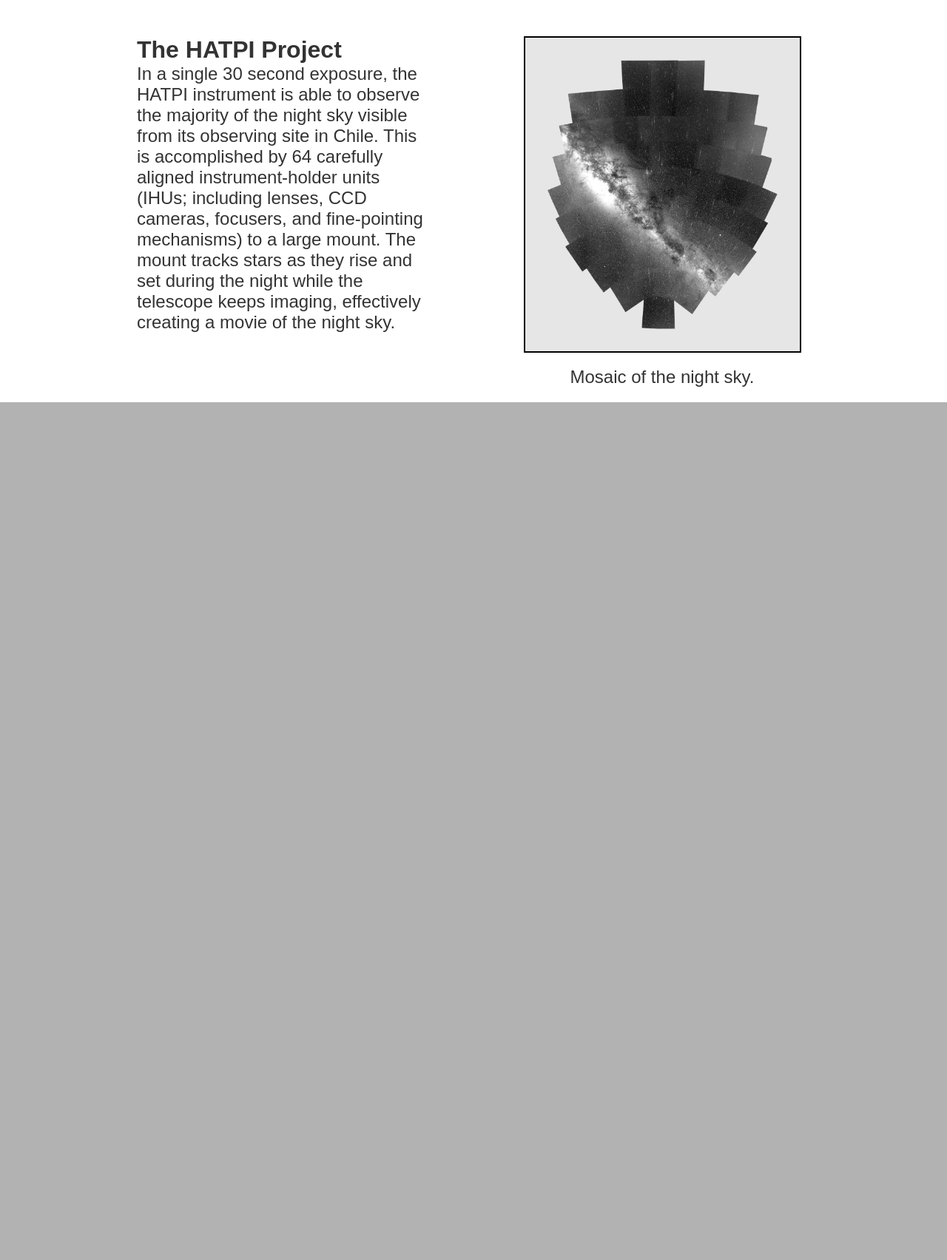
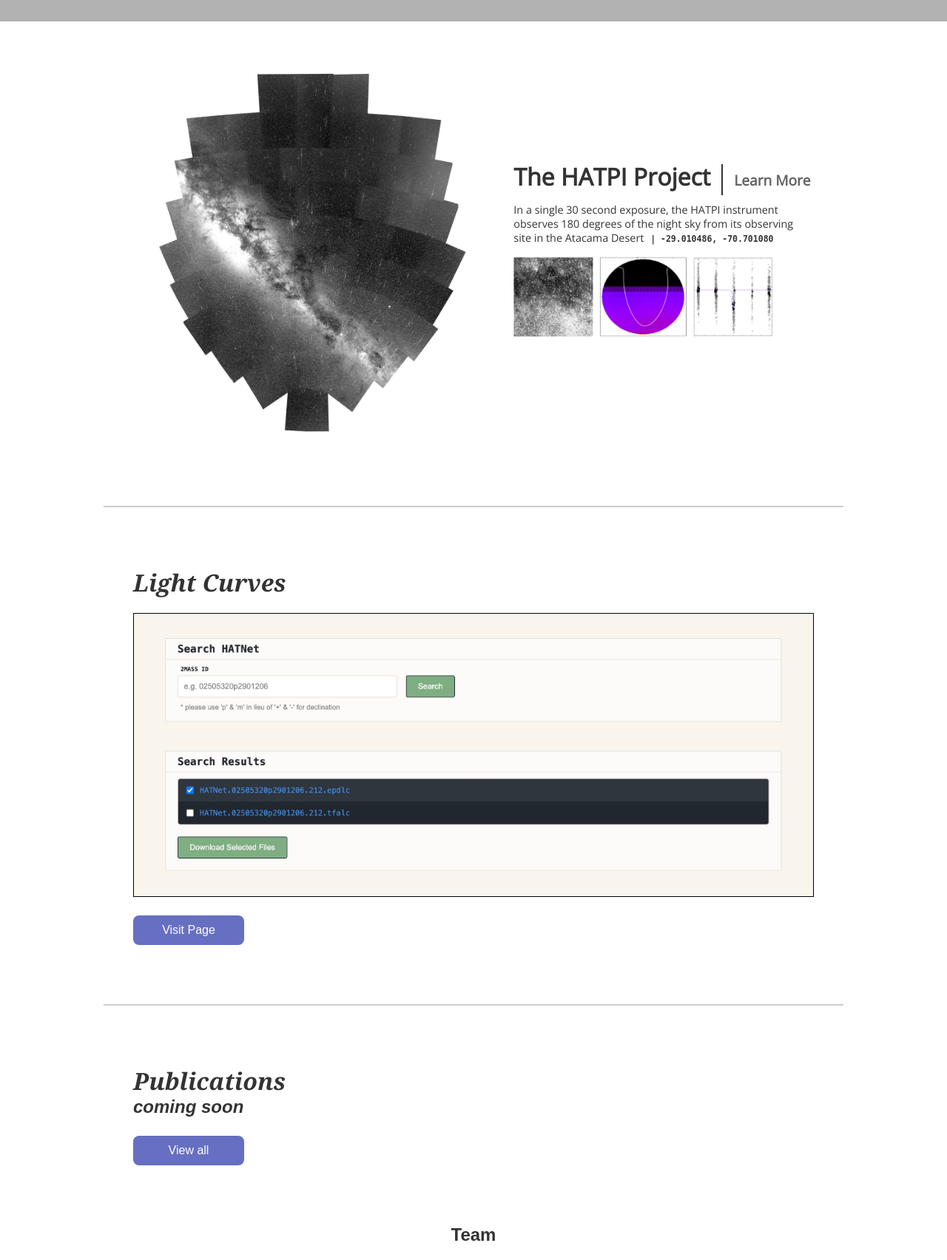
Before and after one commit to antkeyes/hatpi.org, a Python web app: template templates/index.html in a window 1280 px wide. Shown: the part 751-2455 px from the top of the page at 74% size. Before the commit the page ends 1295 px from the top, so only its background shows below. Run offline with Jinja, Linux system fonts and the light colour scheme; the template is opened without the code that fills it, so the values that code supplies are empty.

Commit message:
restyled about section

```diff
--- a/static/styles.css
+++ b/static/styles.css
@@ -125,7 +125,7 @@ main {
     color: #333; /* text color */
     font-family: Arial, Helvetica, sans-serif;
     text-align: center;
-    margin-top: 50px; /* space below the navbar */
+    margin-top: 20px; space below the navbar
 }
 
 /* full-width image styling (instrument at night) */
@@ -140,7 +140,7 @@ main {
 #image-container {
     position: relative;
     width: 100%;
-    max-height: 650px;
+    max-height: 700px;
     aspect-ratio: 16 / 9;
     overflow: hidden;
 }
@@ -189,11 +189,12 @@ main {
     display: grid;
     grid-template-columns: 1fr 1fr;
     gap: 20px;
-    /* padding: 40px; */
+    padding-bottom: 50px;
     max-width: 1000px;
-    /* background-color: beige; */
     margin: 0 auto; /* center container on screen */
     justify-items: center;
+    border-bottom: 2px solid #ccc;
+    color: #333333;  /* text color */
 }
 
 
@@ -203,32 +204,166 @@ main {
     display: flex;
     flex-direction: column;
     /* padding: 20px; */
-    font-family: Arial, Helvetica, sans-serif;
+    align-items: flex-start;
+    justify-content: center;
+    font-family: 'Open Sans', sans-serif;
     max-width: 400px;
-    /* background-color: blue; */
+}
+
+/* column styling withint the about section */
+.about-column-right {
+    display: flex;
+    flex-direction: column;
+    /* padding: 20px; */
+    align-items: flex-start;
+    justify-content: center;
+    font-family: 'Open Sans', sans-serif;
+    max-width: 450px;
+    margin-bottom: 30px;
+
 }
 
 /* mosaic image styling in the about section */
 .mosaic-image {
-    width: 375px;
+    width: 475px;
     height: auto;
     margin-bottom: 15px;
     cursor: pointer;
-    border: 2px solid black;
-    background-color: #E6E6E6;
     padding: 30px;
 }
 
-.about-column h1 {
+.about-column-right h1 {
     font-size: 2em;
-    text-align: left !important;
+    margin-bottom: 10px;
 }
 
-.about-column p {
-    font-size: 1.5em;
+.about-column-right p {
+    font-size: .9em;
+    text-align: left !important;
+    font-weight: 100;
+}
+
+.vertical-pipe-h1 {
+    display: inline-block;
+    width: 2px;
+    height: 1.3em;
+    background-color: #333333;
+    vertical-align: middle;
+    margin: 0 15px;
+}
+
+.learn-more {
+    text-decoration: none;
+    font-weight: bold;
+    font-family: 'Open Sans', sans-serif;
+    color: #646464;
+    font-size: .6em;
+}
+
+.coordinate-link {
+    text-decoration: none;
+    font-weight: bold;
+    font-family: 'IBM Plex Mono', monospace;
+    color: inherit;
+    margin-left: 5px;
+    font-size: .8em;
+}
+
+.three-about-pics {
+    max-width: 350px;
+    margin-top: 15px;
+}
+
+
+#light-curves {
+    max-width: 1000px;
+    margin: 0 auto;
+    padding-top: 80px;
+    padding-bottom: 80px;
+    padding-left: 40px;
+    padding-right: 40px;
+    text-align: left;
+    border-bottom: 2px solid #ccc;
+}
+
+#light-curves h1 {
+    font-size: 2em;
+    font-family: Georgia, 'Times New Roman', Times, serif;
+    font-style: italic;
+}
+
+.light-curves-image {
+    display: block;
+    max-width: 100%;
+    height: auto;
+    margin: 20px auto;
+    border: 1px solid black;
+}
+
+.light-curves-button {
+    display: inline-block;
+    background-color: #666FC1; /* Button background color */
+    color: #FFFFFF;            /* Button text color */
+    text-decoration: none;     /* Remove underline */
+    text-align: center;        /* Center the text */
+    line-height: 40px;         /* Vertically center the text */
+    width: 150px;              /* Button width */
+    height: 40px;              /* Button height */
+    border-radius: 8px;       /* Rounded corners */
+    border: none;              /* No border initially */
+    font-family: Arial, Helvetica, sans-serif;
+    font-size: 1em;
+    margin-top: 25px;         /* Add space above/below, center horizontally */
+    display: block;            /* Ensure block layout for centering */
+    transition: all 0.3s ease; /* Smooth hover effect */
+}
+
+.light-curves-button:hover {
+    background-color: #555EB0; /* Slightly darker shade on hover */
+    border: 1px solid black;   /* Add a black border on hover */
+    color: #FFFFFF;            /* Keep text color white */
+}
+
+#publications {
+    max-width: 1000px;
+    margin: 0 auto;
+    padding-top: 80px;
+    padding-bottom: 80px;
+    padding-left: 40px;
+    padding-right: 40px;
     text-align: left;
 }
 
-.centered-text {
-    text-align: center !important;
+#publications h1 {
+    font-family: Georgia, 'Times New Roman', Times, serif;
+    font-style: italic;
+    font-size: 2em;
 }
+
+#publications h2 {
+    font-style: italic;
+}
+
+.publications-button {
+    display: inline-block;
+    background-color: #666FC1; /* Button background color */
+    color: #FFFFFF;            /* Button text color */
+    text-decoration: none;     /* Remove underline */
+    text-align: center;        /* Center the text */
+    line-height: 40px;         /* Vertically center the text */
+    width: 150px;              /* Button width */
+    height: 40px;              /* Button height */
+    border-radius: 8px;       /* Rounded corners */
+    border: none;              /* No border initially */
+    font-family: Arial, Helvetica, sans-serif;
+    font-size: 1em;
+    margin-top: 25px;         /* Add space above/below, center horizontally */
+    display: block;            /* Ensure block layout for centering */
+    transition: all 0.3s ease; /* Smooth hover effect */
+}
+
+.publications-button:hover {
+    background-color: #555EB0; /* Slightly darker shade on hover */
+    border: 1px solid black;   /* Add a black border on hover */
+    color: #FFFFFF;            /* Keep text color white */
+}
--- a/templates/index.html
+++ b/templates/index.html
@@ -4,7 +4,10 @@
     <meta charset="UTF-8">
     <meta name="viewport" content="width=device-width, initial-scale=1.0">
     <title>Welcome to HATPI</title>
+    <link href="https://fonts.googleapis.com/css2?family=Open+Sans:wght@300;400&display=swap" rel="stylesheet">
     <link rel="stylesheet" href="/static/styles.css">
+    <link rel="icon" href="/static/images/favicon.png" type="image/x-icon">
+
 </head>
 <body>
     <!-- Navigation bar -->
@@ -47,27 +50,44 @@
     <main>
         <!-- about section -->
         <section id="about">
-            <!-- left column: heading and paragraph text -->
-             <div class="about-column">
-                <h1>The HATPI Project</h1>
-                <p>In a single 30 second exposure, the HATPI instrument is able
-                    to observe the majority of the night sky visible from its observing
-                    site in Chile. This is accomplished by 64 carefully aligned instrument-holder
-                    units (IHUs; including lenses, CCD cameras, focusers, and fine-pointing
-                    mechanisms) to a large mount. The mount tracks stars as they rise and set
-                    during the night while the telescope keeps imaging, effectively creating a movie
-                    of the night sky.
-                </p>
-             </div>
-
-             <!-- right column: mosaic and mosaic details -->
-             <div class="about-column">
+            <!-- left column: mosaic -->
+            <div class="about-column">
                 <a href="/static/images/mosaic_highres.jpg" target="_blank">
                     <img src="/static/images/mosaic_lowres_cropped.png" alt="High Res Mosaic" class="mosaic-image">
                 </a>
-                <p class="centered-text">Mosaic of the night sky.</p>
+            </div>
+            <!-- right column: header and description -->
+             <div class="about-column-right">
+                <h1>The HATPI Project<span class="vertical-pipe-h1"></span><a href="https://hatpi.org/about" class="learn-more">Learn More</a> </h1>
+                <p>In a single 30 second exposure, the HATPI instrument<br>observes 180
+                    degrees of the night sky from its observing<br>site in the Atacama Desert <a href="https://maps.app.goo.gl/gZSJrSEGmgmbA47X9" class="coordinate-link"> | -29.010486, -70.701080</a>
+                </p>
+                <img src="/static/images/three_about_pics.jpeg" alt="three about pics" class="three-about-pics">
+
              </div>
         </section>
+
+        <!-- light curves section on home page -->
+        <section id="light-curves">
+            <h1>Light Curves</h1>
+            <a href="https://hatpi.org/light_curves">
+                <img src="/static/images/light_curve_website.jpg" alt="Light curves website" class="light-curves-image">
+            </a>
+            <a href="https://hatpi.org/light_curves" class="light-curves-button">Visit Page</a>
+        </section>
+
+        <!-- publications section on home page -->
+        <section id="publications">
+            <h1>Publications</h1>
+            <h2>coming soon</h2>
+            <a href="https://hatpi.org/publications" class="publications-button">View all</a>
+        </section>
+
+        <!-- team section on home page -->
+        <section id="team">
+            <h1>Team</h1>
+        </section>
+
     </main>
 
     <script src="/static/script.js"></script>
```
Also changed, not shown: static/images/favicon.png (added), static/images/light_curve_website.jpg (added), static/images/three_about_pics.jpeg (added).
